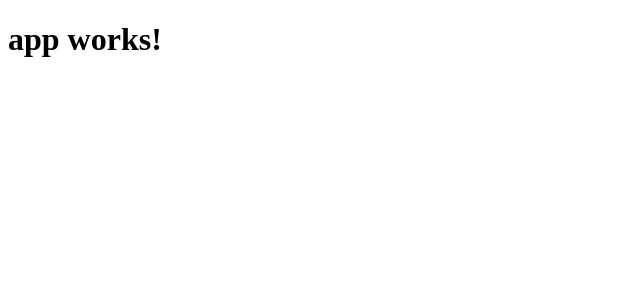
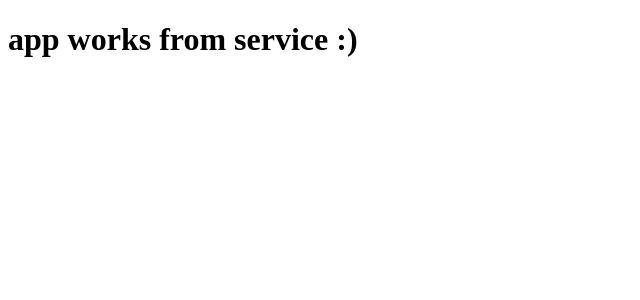
Before and after one commit to alonheller/ui-bdd-dashboard, an Angular app: page / in a window 1280 px wide. Shown: the top 300 px of the page, without its empty margins (0-640 px from the left). Built offline with nearby package versions, Linux system fonts and the light colour scheme.

Commit message:
Getting data from a service

```diff
--- a/src/app/app.component.ts
+++ b/src/app/app.component.ts
@@ -1,10 +1,16 @@
 import { Component } from '@angular/core';
+import {JenkinsBddParserService} from "./services/jenkins-bdd-parser.service";
 
 @Component({
   selector: 'app-root',
   templateUrl: './app.component.html',
-  styleUrls: ['./app.component.css']
+  styleUrls: ['./app.component.css'],
+  providers: [JenkinsBddParserService]
 })
 export class AppComponent {
-  title = 'app works!';
+  constructor(private jenkinsBddParserService: JenkinsBddParserService) {
+
+  }
+
+  title = this.jenkinsBddParserService.getTitle();
 }
--- /dev/null
+++ b/src/app/services/jenkins-bdd-parser.service.ts
@@ -0,0 +1,12 @@
+import {Injectable} from '@angular/core';
+
+@Injectable()
+export class JenkinsBddParserService {
+
+  constructor() {
+  }
+
+  getTitle():string {
+    return 'app works from service :)';
+  }
+}
```
Also changed, not shown: 1 other file (tests, documents, lock files or other folders).
